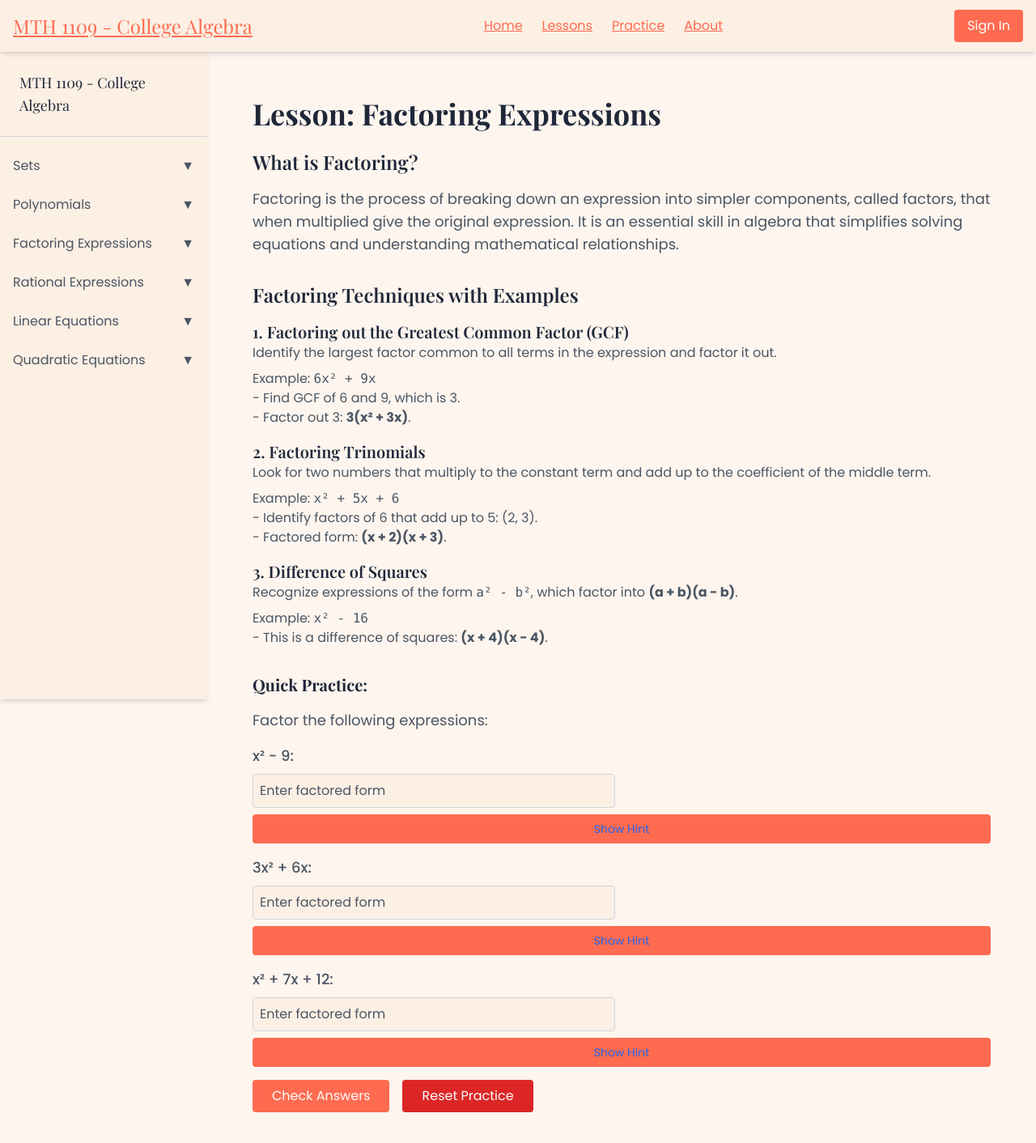
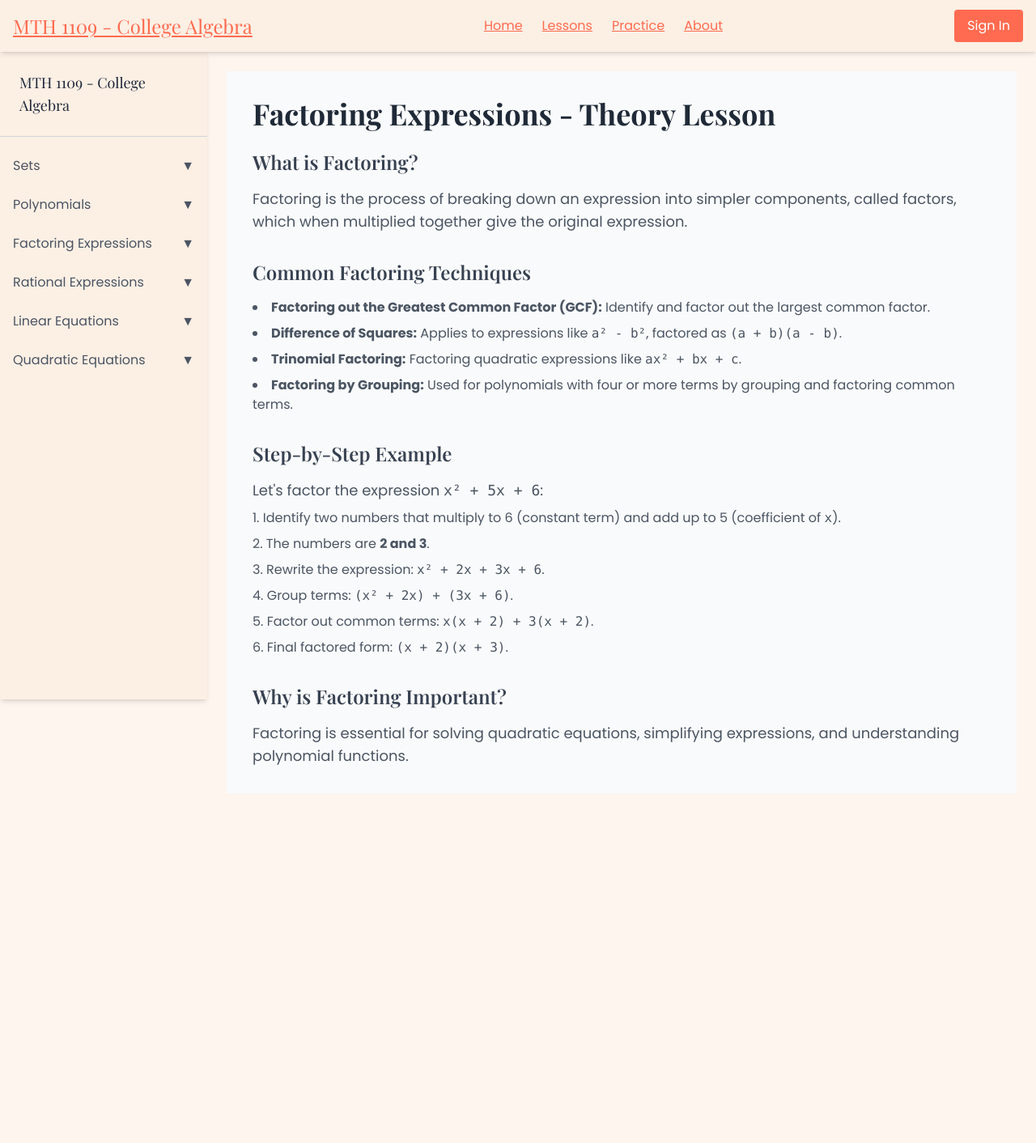
Before and after one commit to amukiria/college-algebra-app, a Next.js app: page /lessons/factoring/learn in a window 1280 px wide. Shown: the top 1412 px of the page at 81% size. After the commit the page ends 1004 px from the top, so only its background shows below. Built offline with nearby package versions, Linux system fonts and the light colour scheme.

Commit message:
Factoring lesson complete

```diff
--- a/src/app/lessons/factoring/learn/page.js
+++ b/src/app/lessons/factoring/learn/page.js
@@ -1,138 +1,48 @@
 "use client";
 
-import React, { useState } from 'react';
+import React from 'react';
 
 export default function FactoringLesson() {
-  const [answers, setAnswers] = useState({});
-  const [feedback, setFeedback] = useState({});
-  const [hints, setHints] = useState({});
+  return (
+    <div className="p-8 bg-gray-50 min-h-screen">
+      <h1 className="text-4xl font-bold text-gray-800 mb-6">Factoring Expressions - Theory Lesson</h1>
 
-  const problems = [
-    { id: 1, expression: 'x² - 9', solution: '(x + 3)(x - 3)', hint: 'Think about the difference of squares.' },
-    { id: 2, expression: '3x² + 6x', solution: '3x(x + 2)', hint: 'Factor out the greatest common factor.' },
-    { id: 3, expression: 'x² + 7x + 12', solution: '(x + 3)(x + 4)', hint: 'Find two numbers that multiply to 12 and add to 7.' },
-  ];
-
-  const handleInputChange = (id, value) => {
-    setAnswers({ ...answers, [id]: value });
-  };
-
-  const checkAnswers = () => {
-    const feedbackObj = {};
-    problems.forEach((problem) => {
-      const normalizedAnswer = answers[problem.id]?.replace(/\s+/g, '').replace(/[()]/g, '');
-      const normalizedSolution = problem.solution.replace(/\s+/g, '').replace(/[()]/g, '');
-      feedbackObj[problem.id] = normalizedAnswer === normalizedSolution;
-    });
-    setFeedback(feedbackObj);
-  };
-
-  const resetPractice = () => {
-    setAnswers({});
-    setFeedback({});
-    setHints({});
-  };
-
-  const toggleHint = (id) => {
-    setHints((prevHints) => ({ ...prevHints, [id]: !prevHints[id] }));
-  };
-
-  return (
-    <div className="p-8 bg-secondary min-h-screen text-text">
-      <h1 className="text-4xl font-bold text-accent mb-6">Lesson: Factoring Expressions</h1>
-
-      {/* Introduction */}
       <section className="mb-8">
-        <h2 className="text-2xl font-semibold text-darkNavy mb-4">What is Factoring?</h2>
-        <p className="text-lg">
+        <h2 className="text-2xl font-semibold text-gray-700 mb-4">What is Factoring?</h2>
+        <p className="text-lg text-gray-600">
           Factoring is the process of breaking down an expression into simpler components, called
-          factors, that when multiplied give the original expression. It is an essential skill in algebra
-          that simplifies solving equations and understanding mathematical relationships.
+          factors, which when multiplied together give the original expression.
         </p>
       </section>
 
-      {/* Expanded Theory Section */}
       <section className="mb-8">
-        <h2 className="text-2xl font-semibold text-darkNavy mb-4">Factoring Techniques with Examples</h2>
-
-        <h3 className="text-xl font-semibold text-accent mt-4">1. Factoring out the Greatest Common Factor (GCF)</h3>
-        <p>
-          Identify the largest factor common to all terms in the expression and factor it out.
-        </p>
-        <p className="mt-2">
-          Example: <code>6x² + 9x</code><br />
-          - Find GCF of 6 and 9, which is 3.<br />
-          - Factor out 3: <strong>3(x² + 3x)</strong>.
-        </p>
-
-        <h3 className="text-xl font-semibold text-accent mt-4">2. Factoring Trinomials</h3>
-        <p>
-          Look for two numbers that multiply to the constant term and add up to the coefficient of the middle term.
-        </p>
-        <p className="mt-2">
-          Example: <code>x² + 5x + 6</code><br />
-          - Identify factors of 6 that add up to 5: (2, 3).<br />
-          - Factored form: <strong>(x + 2)(x + 3)</strong>.
-        </p>
-
-        <h3 className="text-xl font-semibold text-accent mt-4">3. Difference of Squares</h3>
-        <p>
-          Recognize expressions of the form <code>a² - b²</code>, which factor into <strong>(a + b)(a - b)</strong>.
-        </p>
-        <p className="mt-2">
-          Example: <code>x² - 16</code><br />
-          - This is a difference of squares: <strong>(x + 4)(x - 4)</strong>.
-        </p>
+        <h2 className="text-2xl font-semibold text-gray-700 mb-4">Common Factoring Techniques</h2>
+        <ul className="list-disc list-inside space-y-2 text-gray-600">
+          <li><strong>Factoring out the Greatest Common Factor (GCF):</strong> Identify and factor out the largest common factor.</li>
+          <li><strong>Difference of Squares:</strong> Applies to expressions like <code>a² - b²</code>, factored as <code>(a + b)(a - b)</code>.</li>
+          <li><strong>Trinomial Factoring:</strong> Factoring quadratic expressions like <code>ax² + bx + c</code>.</li>
+          <li><strong>Factoring by Grouping:</strong> Used for polynomials with four or more terms by grouping and factoring common terms.</li>
+        </ul>
       </section>
 
-      {/* Quick Practice Section */}
       <section className="mb-8">
-        <h2 className="text-xl font-bold text-darkNavy mb-4">Quick Practice:</h2>
-        <p className="text-lg mb-4">Factor the following expressions:</p>
-        <ul className="space-y-4">
-          {problems.map((problem) => (
-            <li key={problem.id} className="flex flex-col space-y-2">
-              <label className="text-lg font-medium">
-                {problem.expression}:
-              </label>
-              <input
-                type="text"
-                className="p-2 border border-gray-300 rounded w-full max-w-md"
-                placeholder="Enter factored form"
-                value={answers[problem.id] || ''}
-                onChange={(e) => handleInputChange(problem.id, e.target.value)}
-              />
-              <button
-                onClick={() => toggleHint(problem.id)}
-                className="text-sm text-blue-600 hover:underline mt-1"
-              >
-                {hints[problem.id] ? 'Hide Hint' : 'Show Hint'}
-              </button>
-              {hints[problem.id] && (
-                <span className="text-sm text-gray-600">Hint: {problem.hint}</span>
-              )}
-              {feedback[problem.id] !== undefined && (
-                <span className={`text-sm ${feedback[problem.id] ? 'text-green-600' : 'text-red-600'}`}>
-                  {feedback[problem.id] ? 'Correct!' : 'Incorrect. Try again!'}
-                </span>
-              )}
-            </li>
-          ))}
-        </ul>
-        <div className="mt-4 space-x-4">
-          <button
-            onClick={checkAnswers}
-            className="px-6 py-2 bg-accent text-white rounded hover:bg-accentDark transition-colors"
-          >
-            Check Answers
-          </button>
-          <button
-            onClick={resetPractice}
-            className="px-6 py-2 bg-red-600 text-white rounded hover:bg-red-500 transition-colors"
-          >
-            Reset Practice
-          </button>
-        </div>
+        <h2 className="text-2xl font-semibold text-gray-700 mb-4">Step-by-Step Example</h2>
+        <p className="text-lg text-gray-600">Let's factor the expression <code>x² + 5x + 6</code>:</p>
+        <ol className="list-decimal list-inside space-y-2 text-gray-600 mt-2">
+          <li>Identify two numbers that multiply to 6 (constant term) and add up to 5 (coefficient of <code>x</code>).</li>
+          <li>The numbers are <strong>2 and 3</strong>.</li>
+          <li>Rewrite the expression: <code>x² + 2x + 3x + 6</code>.</li>
+          <li>Group terms: <code>(x² + 2x) + (3x + 6)</code>.</li>
+          <li>Factor out common terms: <code>x(x + 2) + 3(x + 2)</code>.</li>
+          <li>Final factored form: <code>(x + 2)(x + 3)</code>.</li>
+        </ol>
+      </section>
+
+      <section>
+        <h2 className="text-2xl font-semibold text-gray-700 mb-4">Why is Factoring Important?</h2>
+        <p className="text-lg text-gray-600">
+          Factoring is essential for solving quadratic equations, simplifying expressions, and understanding polynomial functions.
+        </p>
       </section>
     </div>
   );
```
